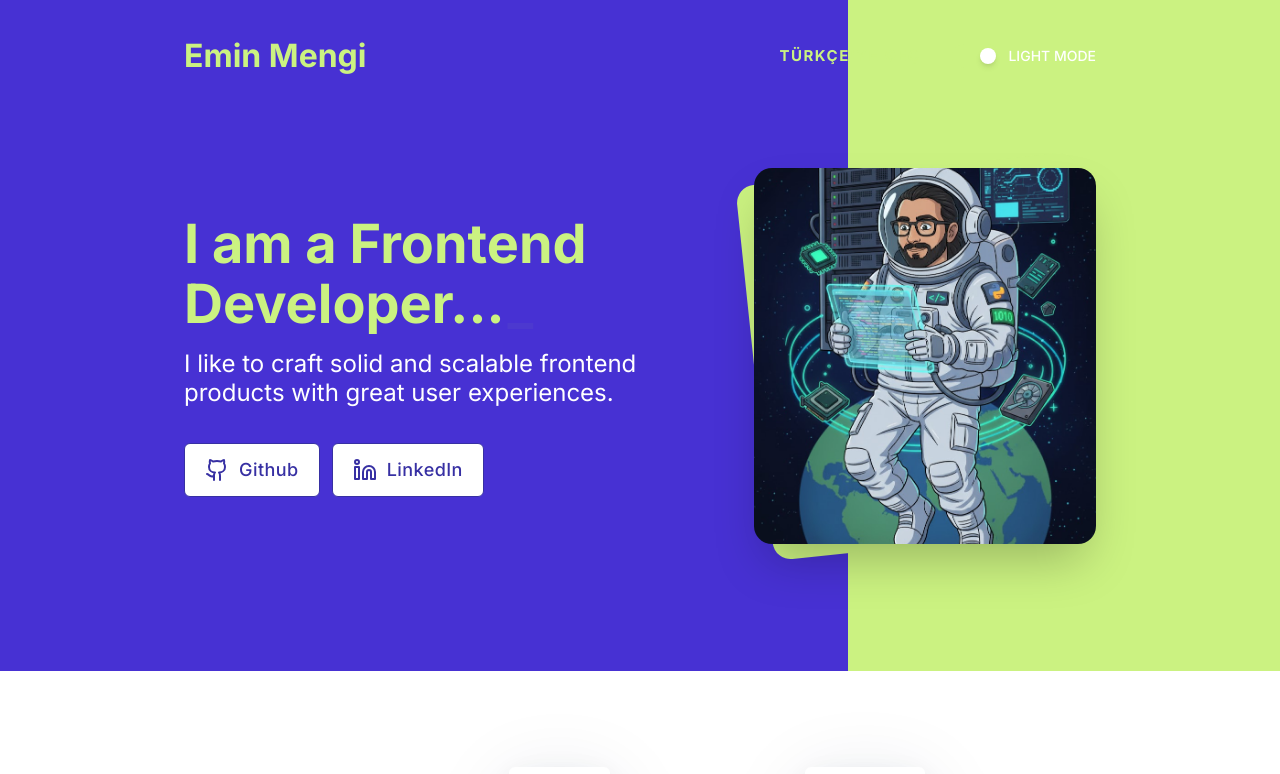
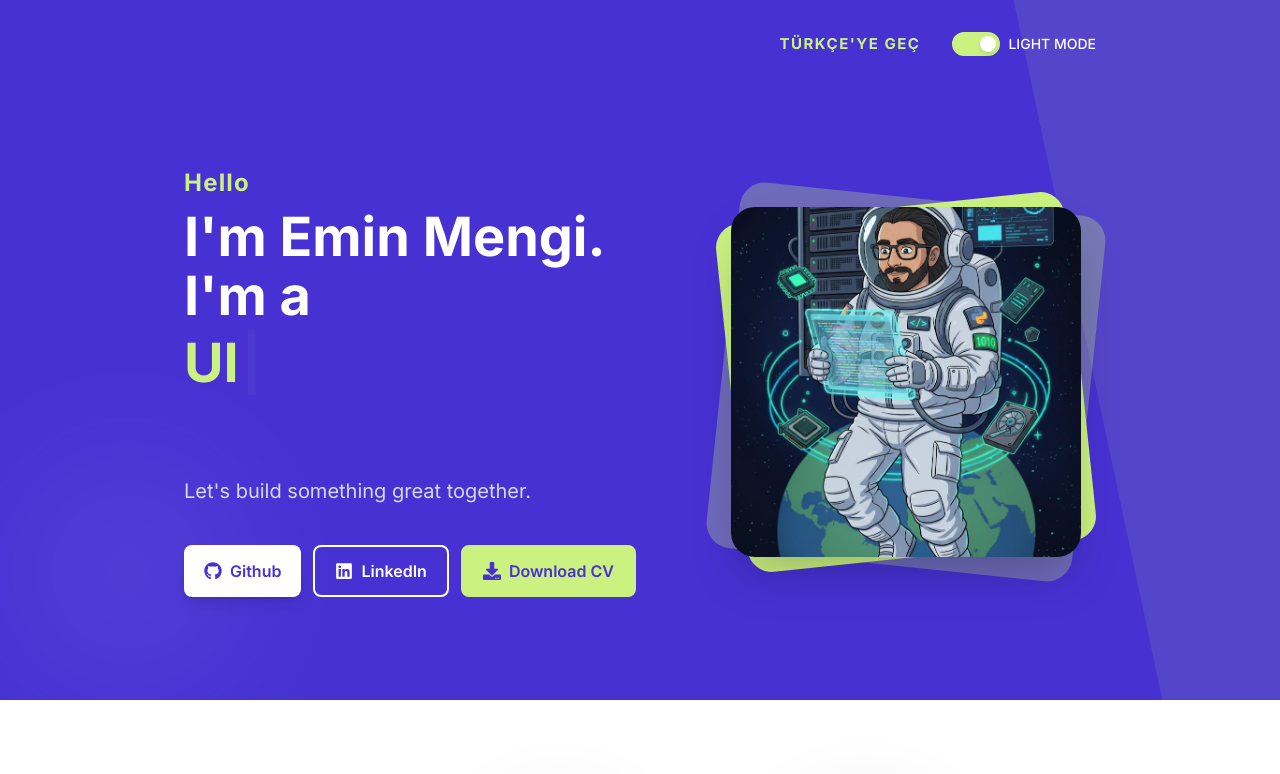
Before and after one commit to eminmengi/personal-portfolio, a React (Vite) app: page / in a window 1280 px wide. Shown: the top 774 px of the page. Built offline with nearby package versions, Linux system fonts and the light colour scheme.

Commit message:
Hero fixed

```diff
--- a/src/components/Hero.jsx
+++ b/src/components/Hero.jsx
@@ -1,76 +1,110 @@
 import { motion } from "framer-motion";
 import { useTranslation } from "react-i18next";
-import { Github, Linkedin } from "lucide-react";
-import { Typewriter } from 'react-simple-typewriter'
+import { FaGithub, FaLinkedin, FaDownload } from "react-icons/fa";
+import { Typewriter } from 'react-simple-typewriter';
 
 const Hero = () => {
   const { t } = useTranslation();
+  const { greeting, intro, typewriterWords, cta } = t("hero", { returnObjects: true });
 
   return (
-    <section className="relative w-full h-auto min-h-[671px] flex items-center overflow-hidden">
-      {/* Background Split */}
-      <div className="absolute inset-0 z-0 flex">
-        <div className="w-full lg:w-[calc(100%-432px)] h-full bg-[#4731D3] dark:bg-[#171043] transition-colors duration-300"></div>
-        <div className="hidden lg:block w-[432px] h-full bg-[#CBF281] dark:bg-[#1A210B] transition-colors duration-300"></div>
-      </div>
+    <section className="relative w-full overflow-hidden bg-[#4731D3] dark:bg-[#171043] transition-colors duration-300 pt-32 pb-12 md:pt-40 md:pb-24 lg:min-h-[700px] flex items-center">
 
-      <div className="max-w-[960px] mx-auto flex flex-col-reverse lg:flex-row items-center justify-between relative z-10 px-6 gap-10 mt-10">
+      {/* Decorative Elements */}
+      <div className="absolute top-0 right-0 w-[30%] h-full bg-[#CBF281] dark:bg-[#1A210B] opacity-10 skew-x-12 translate-x-1/2 pointer-events-none transition-colors duration-300" />
+      <div className="absolute bottom-0 left-0 w-64 h-64 bg-white opacity-5 rounded-full blur-3xl pointer-events-none" />
+
+      <div className="max-w-[960px] mx-auto px-6 w-full flex flex-col md:flex-row items-center justify-between gap-12 lg:gap-20 relative z-10">
+
         {/* Left Side (Text) */}
-        <div className="flex flex-col gap-9 max-w-[530px]">
-          <div className="space-y-4">
-            <h1 className="text-[32px] md:text-[54px] font-bold leading-[1.1] text-[#CBF281]">
-              I am a Frontend <br />
-              <span className="text-[#CBF281]">
+        <div className="flex flex-col gap-6 md:w-3/5">
+          <motion.div
+            initial={{ opacity: 0, x: -20 }}
+            animate={{ opacity: 1, x: 0 }}
+            transition={{ duration: 0.5 }}
+          >
+            <div className="flex flex-col">
+              <span className="text-[#CBF281] font-bold text-lg md:text-2xl mb-2 tracking-wider">
+                {greeting}
+              </span>
+
+              <h1 className="text-[32px] md:text-[52px] lg:text-[54px] font-bold text-white leading-[1.1] mb-2">
+                {intro}
+              </h1>
+
+              <div className="text-[32px] md:text-[52px] lg:text-[54px] font-bold text-[#CBF281] leading-[1.1] min-h-[80px] md:min-h-[120px]">
                 <Typewriter
-                  words={['Developer...']}
+                  words={typewriterWords}
                   loop={0}
                   cursor
-                  cursorStyle='_'
+                  cursorStyle="|"
                   typeSpeed={70}
                   deleteSpeed={50}
                   delaySpeed={1000}
                 />
-              </span>
-            </h1>
-            <p className="text-2xl text-white dark:text-[#E1E1E1] font-normal leading-[29px]">
-              {t("hero.subtitle")}
+              </div>
+            </div>
+
+            <p className="text-white/80 text-lg md:text-xl font-normal mt-6 max-w-[540px] leading-relaxed">
+              {cta}
             </p>
-          </div>
+          </motion.div>
 
-          <div className="flex gap-3">
+          {/* Buttons */}
+          <motion.div
+            initial={{ opacity: 0, y: 20 }}
+            animate={{ opacity: 1, y: 0 }}
+            transition={{ duration: 0.5, delay: 0.2 }}
+            className="flex flex-wrap gap-3 mt-4 sm:flex-nowrap"
+          >
             <a
-              href="#"
-              className="flex items-center gap-2.5 px-5 py-3 bg-white dark:bg-[#252128] border border-[#3730A3] dark:border-[#CBF281] rounded-md transition-transform hover:scale-105"
+              href="https://github.com/eminmengi"
+              target="_blank"
+              rel="noopener noreferrer"
+              className="group flex items-center justify-center gap-2 px-5 py-3 bg-white text-[#4731D3] dark:text-[#171043] rounded-lg font-semibold text-base shadow-lg hover:shadow-xl hover:-translate-y-1 transition-all duration-300 w-full sm:w-auto"
             >
-              <Github size={24} className="text-[#3730A3] dark:text-[#CBF281]" />
-              <span className="text-[#3730A3] dark:text-[#CBF281] text-lg font-medium tracking-wide">Github</span>
+              <FaGithub className="text-lg" />
+              <span>Github</span>
             </a>
             <a
-              href="#"
-              className="flex items-center gap-2.5 px-5 py-3 bg-white dark:bg-[#252128] border border-[#3730A3] dark:border-[#CBF281] rounded-md transition-transform hover:scale-105"
+              href="https://www.linkedin.com/in/eminmengi/"
+              target="_blank"
+              rel="noopener noreferrer"
+              className="group flex items-center justify-center gap-2 px-5 py-3 bg-transparent border-2 border-white text-white rounded-lg font-semibold text-base hover:bg-white/10 hover:-translate-y-1 transition-all duration-300 w-full sm:w-auto"
             >
-              <Linkedin size={24} className="text-[#3730A3] dark:text-[#CBF281]" />
-              <span className="text-[#3730A3] dark:text-[#CBF281] text-lg font-medium tracking-wide">LinkedIn</span>
+              <FaLinkedin className="text-lg" />
+              <span>LinkedIn</span>
             </a>
-          </div>
+            <a
+              href="/Emin_Mengi_CV.pdf"
+              download="Emin_Mengi_CV.pdf"
+              className="group flex items-center justify-center gap-2 px-5 py-3 bg-[#CBF281] text-[#4731D3] border-2 border-[#CBF281] rounded-lg font-semibold text-base hover:bg-transparent hover:text-[#CBF281] hover:-translate-y-1 transition-all duration-300 w-full sm:w-auto text-nowrap"
+            >
+              <FaDownload className="text-lg" />
+              <span>{t("hero.downloadCv")}</span>
+            </a>
+          </motion.div>
         </div>
 
         {/* Right Side (Image) */}
         <motion.div
-          initial={{ opacity: 0, scale: 0.9 }}
-          animate={{ opacity: 1, scale: 1 }}
-          transition={{ duration: 0.8, delay: 0.2 }}
-          className="relative group lg:w-[350px] lg:h-[376px] w-[300px] h-[320px] mt-8 lg:mt-0"
+          initial={{ opacity: 0, scale: 0.9, rotate: 5 }}
+          animate={{ opacity: 1, scale: 1, rotate: 0 }}
+          transition={{ duration: 0.7, delay: 0.1 }}
+          className="relative md:w-2/5 shrink-0"
         >
-          <div className="absolute inset-0 bg-[#CBF281] dark:bg-[#2B2733] rounded-[18px] -rotate-6 group-hover:rotate-0 transition-transform duration-500"></div>
-          <img
-            src="/profile2.jpg"
-            autoPlay
-            loop
-            muted
-            playsInline
-            className="w-full h-full object-cover rounded-[18px] shadow-2xl relative z-10 rotate-0 group-hover:scale-[1.02] transition-transform duration-500"
-          />
+          <div className="relative w-[300px] h-[300px] md:w-[350px] md:h-[350px]">
+            {/* Abstract Background for Image */}
+            <div className="absolute inset-0 bg-[#CBF281] dark:bg-[#2B2733] rounded-[24px] rotate-6 opacity-30 scale-105"></div>
+            <div className="absolute inset-0 bg-[#CBF281] dark:bg-[#1A210B] rounded-[24px] -rotate-6"></div>
+
+            {/* Main Image */}
+            <img
+              src="/profile2.jpg"
+              alt="Hero Profile"
+              className="relative w-full h-full object-cover rounded-[24px] shadow-2xl z-10 hover:scale-[1.02] transition-transform duration-500"
+            />
+          </div>
         </motion.div>
       </div>
     </section>
--- a/src/components/Navbar.jsx
+++ b/src/components/Navbar.jsx
@@ -17,7 +17,7 @@ const Navbar = () => {
   return (
     <header className="absolute top-0 w-full bg-transparent z-50 pt-8">
       <div className="max-w-[960px] mx-auto flex justify-between items-center px-6">
-        <h1 className="text-[32px] font-bold text-[#CBF281]">Emin Mengi</h1>
+        <h1 className="text-[32px] font-bold text-[#CBF281]"></h1>
 
         <nav className="flex items-center gap-8 text-sm font-medium text-white">
           <button
--- a/src/locales/en.json
+++ b/src/locales/en.json
@@ -6,10 +6,37 @@
     "light": "Light"
   },
   "hero": {
-    "title": "I am a Frontend Developer.",
-    "subtitle": "I like to craft solid and scalable frontend products with great user experiences.",
-    "github": "Github",
-    "linkedin": "LinkedIn"
+    "greeting": "Hello",
+    "downloadCv": "Download CV",
+    "intro": "I'm Emin Mengi. I'm a",
+    "typewriterWords": [
+      "Frontend Developer",
+      "React Developer",
+      "UI/UX Enthusiast",
+      "Tech Lover"
+    ],
+    "cta": "Let's build something great together.",
+    "description": [
+      {
+        "text": "Currently freelancing for",
+        "bold": false
+      },
+      {
+        "text": "User Experience, Usability, Design",
+        "bold": true,
+        "underline": true
+      },
+      {
+        "text": "projects. Invite me to join your team ->",
+        "bold": false
+      },
+      {
+        "text": "eminmengi@gmail.com",
+        "bold": true,
+        "isEmail": true,
+        "underline": true
+      }
+    ]
   },
   "skills": {
     "title": "Skills",
--- a/src/locales/tr.json
+++ b/src/locales/tr.json
@@ -6,10 +6,37 @@
     "light": "Aydınlık"
   },
   "hero": {
-    "title": "Ben bir Frontend Geliştiricisiyim.",
-    "subtitle": "Sağlam ve ölçeklenebilir arayüzler geliştirirken kullanıcı deneyimini ön planda tutarım.",
-    "github": "Github",
-    "linkedin": "LinkedIn"
+    "greeting": "Merhaba",
+    "downloadCv": "CV İndir",
+    "intro": "Ben Emin Mengi. Ben bir",
+    "typewriterWords": [
+      "Frontend Geliştiriciyim",
+      "React Geliştiriciyim",
+      "UI/UX Tutkunuyum",
+      "Teknoloji Severim"
+    ],
+    "cta": "Harika şeyler inşa edelim.",
+    "description": [
+      {
+        "text": "Şu anda",
+        "bold": false
+      },
+      {
+        "text": "Kullanıcı Deneyimi, Kullanılabilirlik, Tasarım",
+        "bold": true,
+        "underline": true
+      },
+      {
+        "text": "projeleri için serbest çalışıyorum. Beni takımınıza davet edin ->",
+        "bold": false
+      },
+      {
+        "text": "eminmengi@gmail.com",
+        "bold": true,
+        "isEmail": true,
+        "underline": true
+      }
+    ]
   },
   "skills": {
     "title": "Yetenekler",
```
Also changed, not shown: 1 other file (tests, documents, lock files or other folders).
